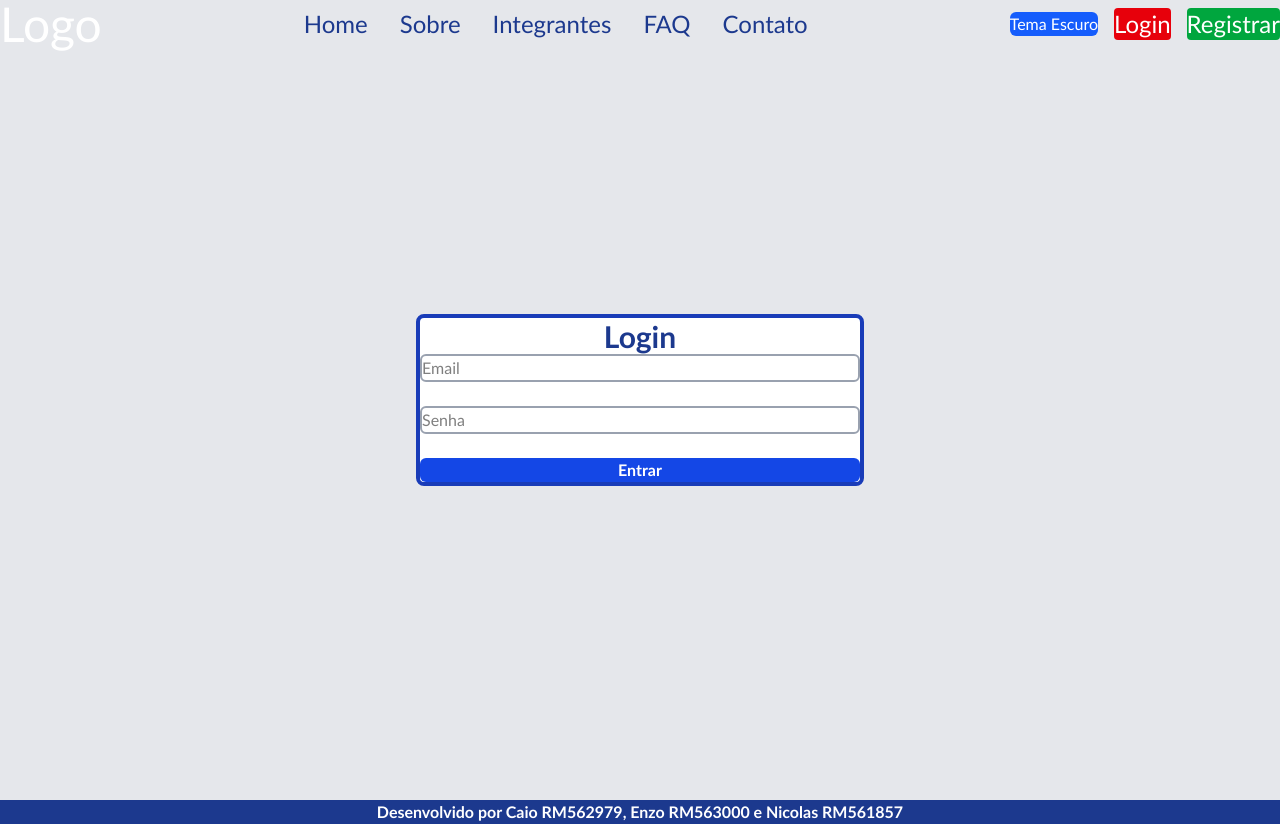
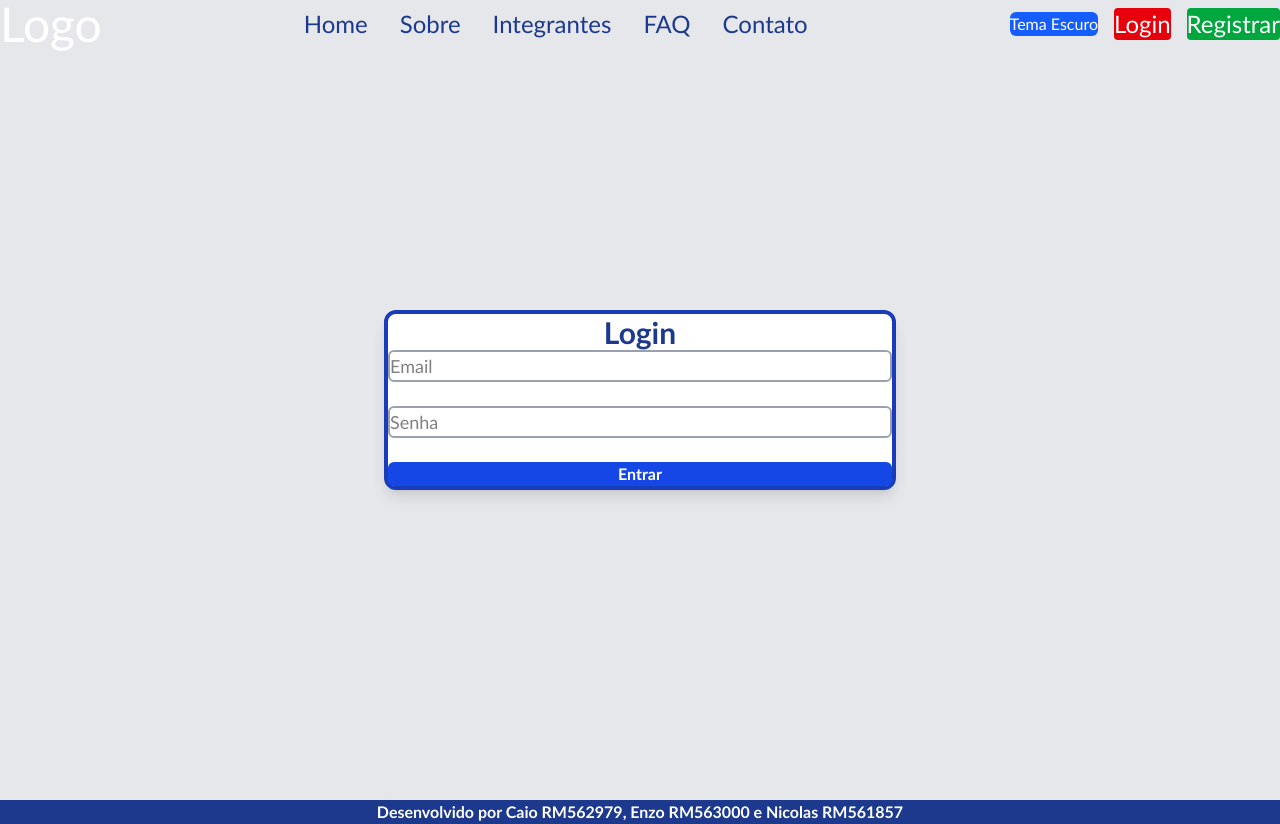
Before and after one commit to Caiok275/FrontGS, a React (Vite) app: page /Login in a window 1280 px wide. Built offline with nearby package versions, Linux system fonts and the light colour scheme.

Commit message:
criacao pagina login

```diff
--- a/src/Routes/Login/Login.tsx
+++ b/src/Routes/Login/Login.tsx
@@ -4,21 +4,18 @@ import { useTema } from "../../context/TemaContext";
 export default function Login() {
   const { tema } = useTema();
 
-  const [dados, setDados] = useState({
+  const [form, setForm] = useState({
     email: "",
     senha: "",
   });
 
   function handleChange(e: React.ChangeEvent<HTMLInputElement>) {
-    setDados({
-      ...dados,
-      [e.target.name]: e.target.value,
-    });
+    setForm({ ...form, [e.target.name]: e.target.value });
   }
 
   function handleSubmit(e: React.FormEvent<HTMLFormElement>) {
     e.preventDefault();
-    alert("Login realizado (simulação)");
+    alert("Login enviado!");
   }
 
   return (
@@ -32,31 +29,31 @@ export default function Login() {
       <div
         className={
           tema === "claro"
-            ? "bg-white p-8 border-4 border-blue-800 rounded-lg w-full max-w-md"
-            : "bg-gray-900 p-8 border-4 border-yellow-400 rounded-lg w-full max-w-md"
+            ? "bg-white border-4 border-blue-800 rounded-xl p-10 w-[90%] max-w-lg shadow-lg"
+            : "bg-gray-900 border-4 border-yellow-400 rounded-xl p-10 w-[90%] max-w-lg shadow-lg"
         }
       >
         <h1
           className={
             tema === "claro"
-              ? "text-blue-900 text-3xl text-center font-bold mb-8"
-              : "text-yellow-300 text-3xl text-center font-bold mb-8"
+              ? "text-blue-900 text-3xl font-bold text-center mb-6"
+              : "text-yellow-300 text-3xl font-bold text-center mb-6"
           }
         >
           Login
         </h1>
 
-        <form onSubmit={handleSubmit} className="flex flex-col gap-6">
+        <form className="flex flex-col gap-6" onSubmit={handleSubmit}>
           <input
             type="email"
             name="email"
             placeholder="Email"
-            value={dados.email}
+            value={form.email}
             onChange={handleChange}
             className={
               tema === "claro"
-                ? "border-2 border-gray-400 p-2 rounded-md text-black"
-                : "border-2 border-gray-600 p-2 rounded-md bg-gray-800 text-white"
+                ? "border-2 border-gray-400 rounded-md p-3 text-lg bg-white text-black"
+                : "border-2 border-yellow-400 rounded-md p-3 text-lg bg-gray-800 text-white"
             }
           />
 
@@ -64,21 +61,22 @@ export default function Login() {
             type="password"
             name="senha"
             placeholder="Senha"
-            value={dados.senha}
+            value={form.senha}
             onChange={handleChange}
             className={
               tema === "claro"
-                ? "border-2 border-gray-400 p-2 rounded-md text-black"
-                : "border-2 border-gray-600 p-2 rounded-md bg-gray-800 text-white"
+                ? "border-2 border-gray-400 rounded-md p-3 text-lg bg-white text-black"
+                : "border-2 border-yellow-400 rounded-md p-3 text-lg bg-gray-800 text-white"
             }
           />
 
           <button
             type="submit"
-            className="bg-blue-700 hover:bg-blue-800 text-white font-bold py-3 rounded-md"
+            className="bg-blue-700 text-white font-bold py-3 rounded-md hover:bg-blue-800 transition"
           >
             Entrar
           </button>
+
         </form>
       </div>
     </div>
--- a/src/main.tsx
+++ b/src/main.tsx
@@ -10,7 +10,7 @@ import FAQ from './Routes/FAQ/FAQ.tsx'
 import Error from './Components/Error/Error.tsx'
 import Sobre from './Routes/Sobre/Sobre.tsx'
 import { ProviderTema } from './context/TemaContext.tsx'
-import Login from "./Routes/Login/Login";
+import Login from './Routes/Login/Login.tsx'
 
 const router = createBrowserRouter([
   {
@@ -24,7 +24,7 @@ const router = createBrowserRouter([
       { path: "/FAQ", element: <FAQ /> },
       { path: "/Integrantes", element: <Integrantes /> },
       { path: "/Sobre", element: <Sobre /> },
-      { path: "/login", element: <Login /> },
+      { path: "/Login", element: <Login /> },
     ],
   },
 ]);
```
